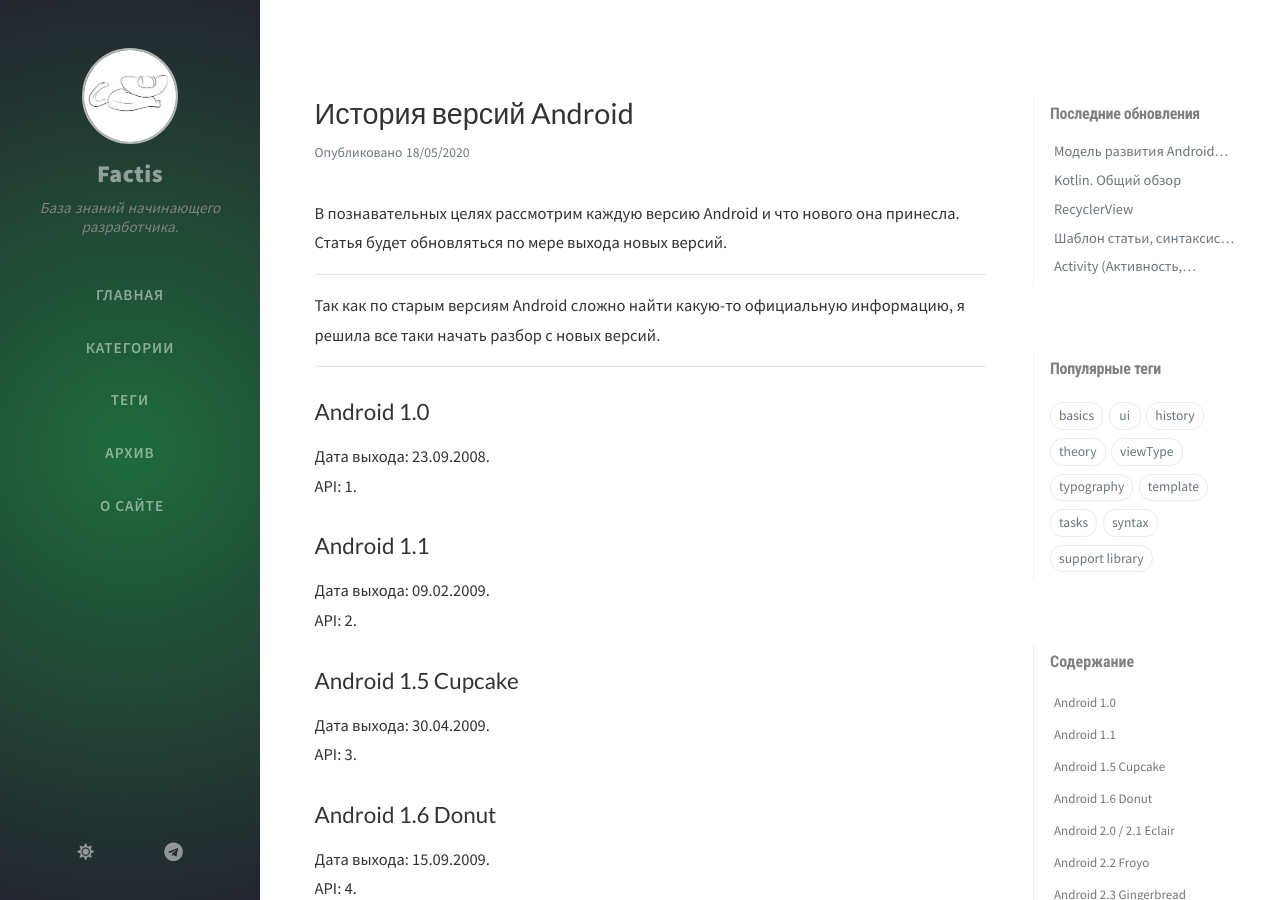
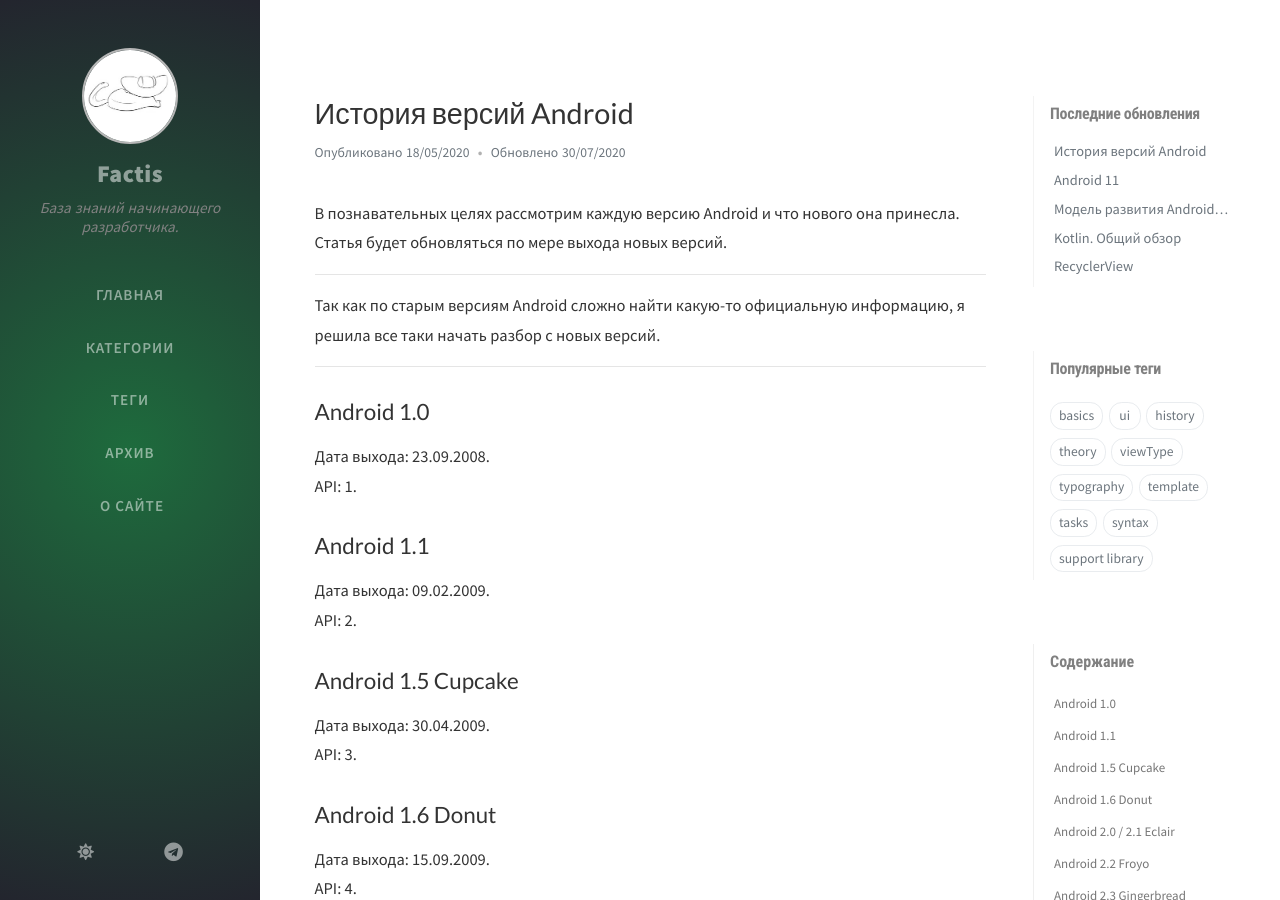
Before and after one commit to Bimlibik/bimlibik.github.io, a Jekyll site: the page built from _posts/android/2020-05-18-android-version.md, in a window 1280 px wide and 900 px high. Built offline with Jekyll 4.4.1, drawn with Linux system fonts in a browser that asks for light colours; nearby versions of some CDN libraries; comment, search, counter and statistics services are not loaded.

Commit message:
Update lastmod.

```diff
--- a/_data/updates.yml
+++ b/_data/updates.yml
@@ -26,8 +26,11 @@
   filename: 'how-does-android-work'
   lastmod: '2020-05-21 04:38:55 +0800'
 -
-  filename: 'version-android'
-  lastmod: '2020-05-19 22:01:37 +0800'
+  filename: 'android-11'
+  lastmod: '2020-07-30 19:53:37 +0800'
+-
+  filename: 'android-version'
+  lastmod: '2020-07-30 19:53:37 +0800'
 -
   filename: 'about-android'
   lastmod: '2020-05-18 18:10:10 +0800'
```
